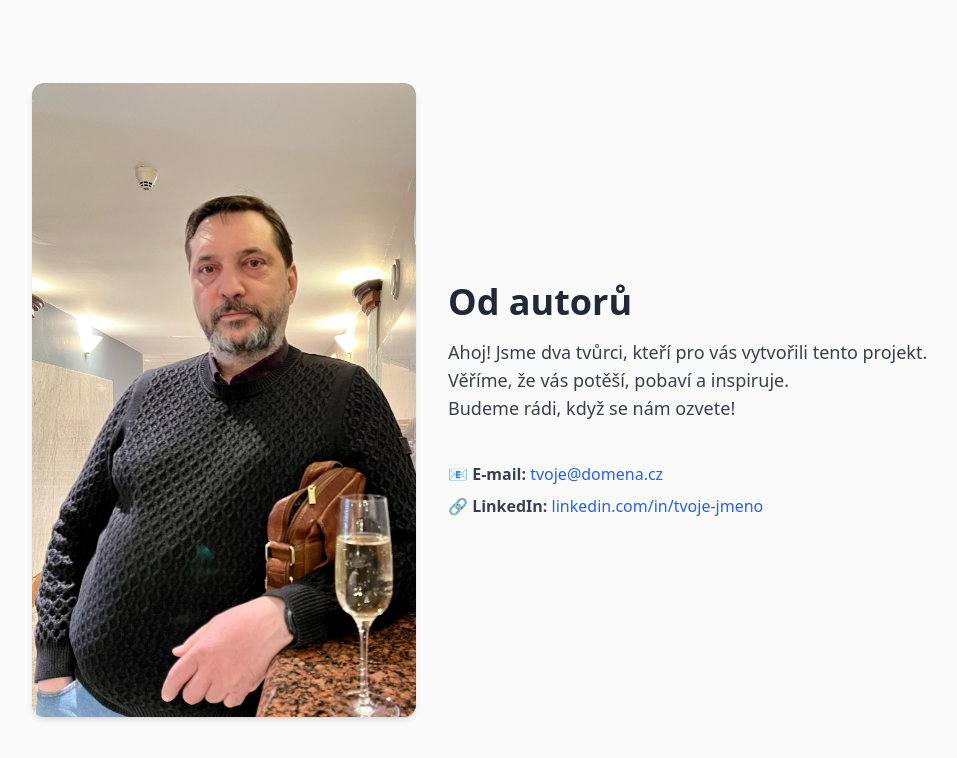
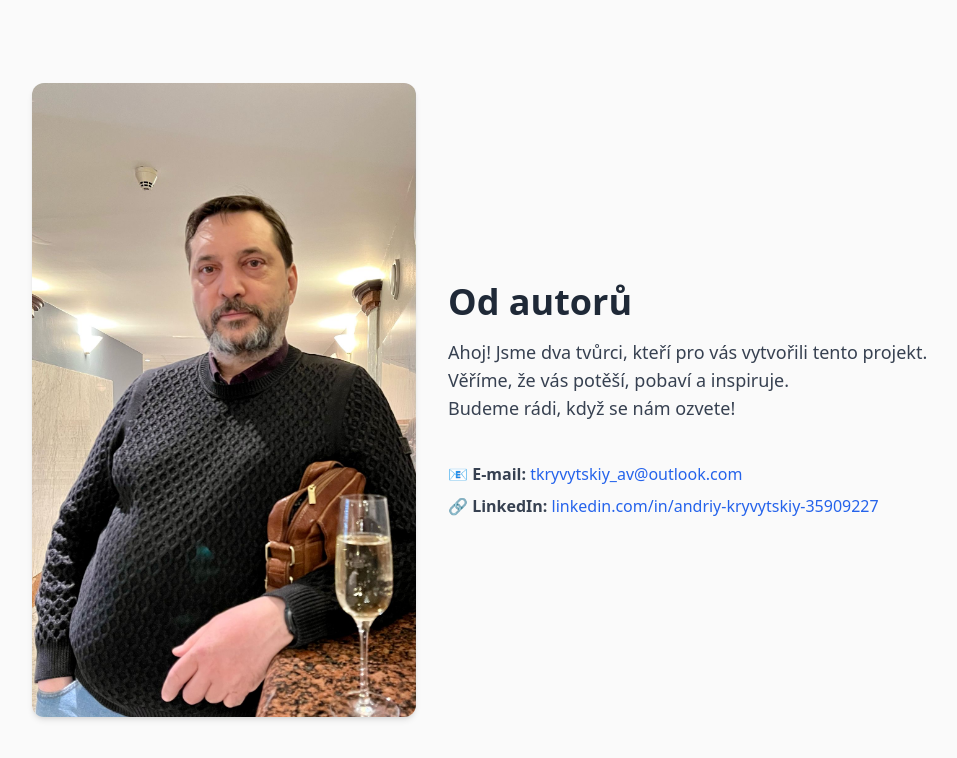
Before and after one commit to AndriyKryvytskiy/pannovak.fun, a Next.js app: page /od-autoru in a window 1280 px wide. Shown: the top 758 px of the page, without its empty margins (16-973 px from the left). Built offline with nearby package versions, Linux system fonts and the light colour scheme.

Commit message:
Merge remote-tracking branch 'origin/main'

```diff
--- a/pages/od-autoru.js
+++ b/pages/od-autoru.js
@@ -28,7 +28,7 @@ export default function OdAutoru() {
             📧 <span className="font-semibold">E-mail:</span> <a
               href="mailto:kryvytskiy_av@outlook.com"
               className="text-blue-600 hover:underline"
-            >tvoje@domena.cz</a>
+            >tkryvytskiy_av@outlook.com</a>
           </p>
           <p>
             🔗 <span className="font-semibold">LinkedIn:</span> <a
@@ -36,7 +36,7 @@ export default function OdAutoru() {
               className="text-blue-600 hover:underline"
               target="_blank"
               rel="noopener noreferrer"
-            >linkedin.com/in/tvoje-jmeno</a>
+            >linkedin.com/in/andriy-kryvytskiy-35909227</a>
           </p>
         </div>
       </div>
```
